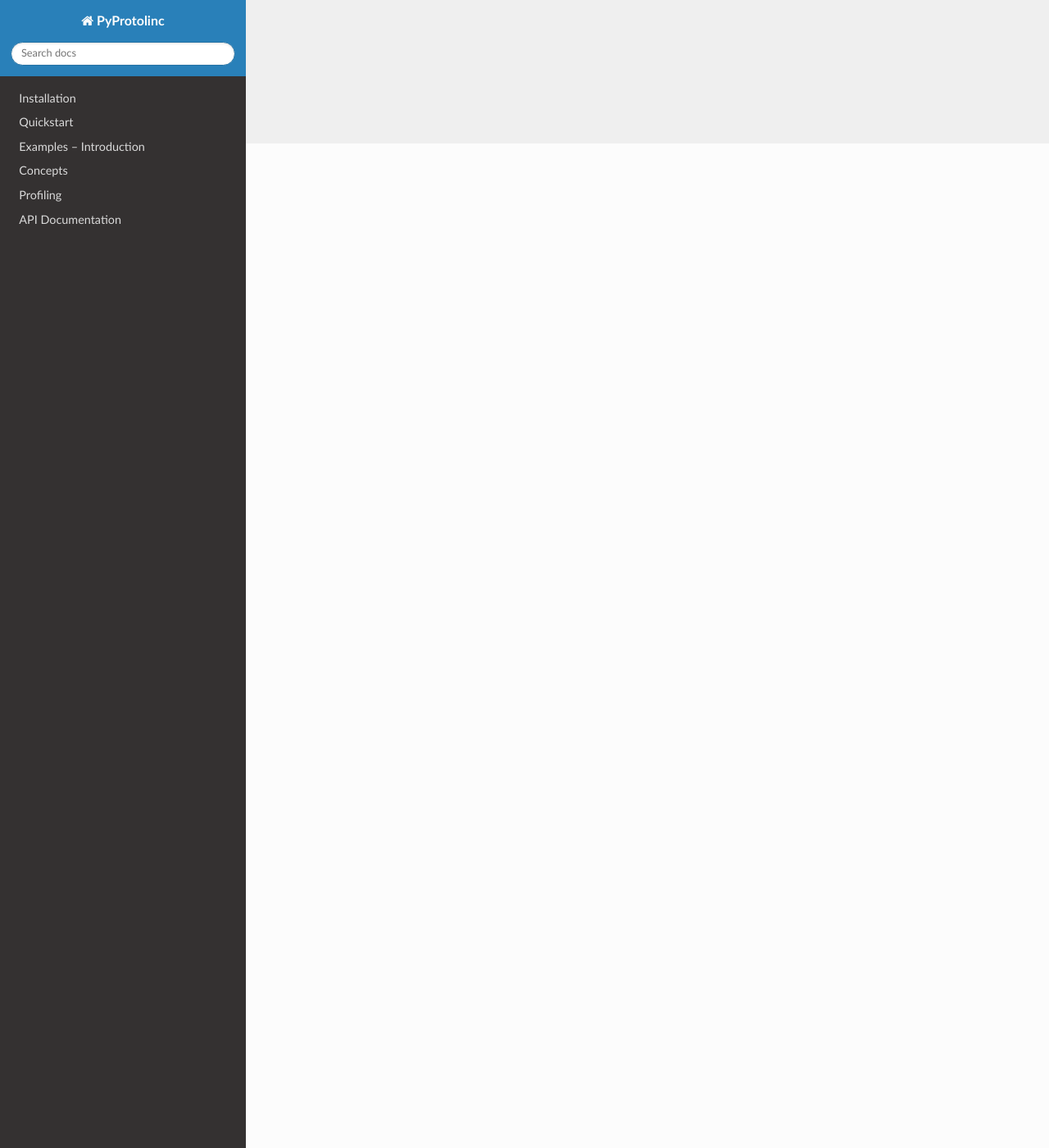
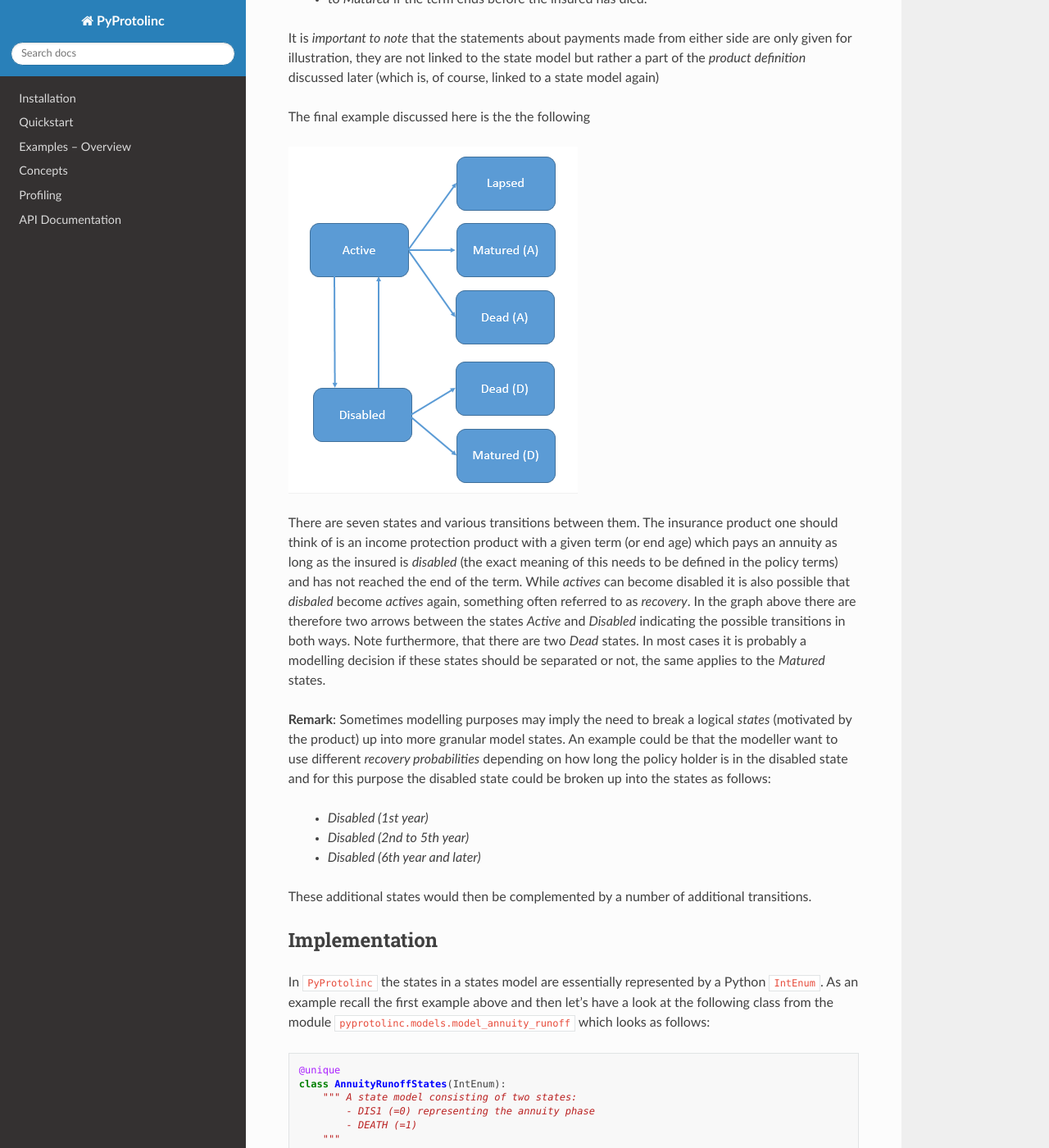
Before and after one commit to mseehafer/PyProtolinc, a Sphinx documentation site: the page built from docs/source/concepts/state_models.rst, in a window 1280 px wide and 1400 px high, scrolled down 1225 px. Shown: the whole window at 82% size. Built offline with Sphinx 7.4.7 and the Read the Docs theme 2.0.0, drawn with Linux system fonts in a browser that asks for light colours; pages that are not in the unit, such as notebooks, are missing from menus; some of the changed text lies outside the part shown.

Commit message:
state model docu

```diff
--- a/docs/source/concepts/assumptions.rst
+++ b/docs/source/concepts/assumptions.rst
@@ -14,3 +14,8 @@ Assumptions
    docs_assumption_providers
    docs_assumption_read
    assumptions_for_fractional_years
+
+
+Transition Provider Matrices
+^^^^^^^^^^^^^^^^^^^^^^^^^^^^^^^^^^^^^^^^^^^^^^^^
+(todo)
--- a/docs/source/concepts/state_models.rst
+++ b/docs/source/concepts/state_models.rst
@@ -3,4 +3,93 @@
 State Models
 -------------
 
-todo
+When invoking the projection engine of ``PyProtolinc`` the *state model* to be used is a key
+parameter which is fixed throughout a run. This implies that portfolios of insurance policies
+which would required distinct state models must be broken up accordingly and run separately from one another.
+
+Concept
+^^^^^^^^^^^^
+
+In principle a *state model* is given by a (finite) number of *ordered states*, which represent different status a policyholder
+can be in at a given point in time, as well as the possible transitions between them. We can imagine this as a graph
+as follows:
+
+.. image:: state_annuity.png
+
+There are two states and the (one-sided) arrow indicates that a transition from state *Annuitant* to state *Dead* is
+possible. This could represent a state model that can be used for a portfolio of annuities in the payment phase. In this
+scenario the insurer would make annual or monthly payments to the insured person as long as the person is alive.
+
+Let's have a look at another example which could be used for a *mortality term insurance*. In this case the policy
+has a certain duration (e.g. 10 years) and the insurer
+
+.. image:: state_term.png
+
+At the beginning of the lifetime of the policy the insured is in the state *Active* (and would pay annual or monthly
+insurance premiums). The arrows
+represent the following state changes:
+
+  * to *Dead* if the insured dies before the end of the term, in this case the insurer would pay the insured amount.
+  * to *Lapsed* if the policy holder surrenders. This means no death benefit will be paid and no premiums are due anymore but there
+    might be surrenders benefits.
+  * to *Matured* if the term ends before the insured has died.
+
+It is *important to note* that the statements about payments made from either side are only given for illustration, they
+are not linked to the state model but rather a part of the *product definition* discussed later (which is, of course,
+linked to a state model again)
+
+The final example discussed here is the the following
+
+.. image:: state_di_annuity.png
+
+There are seven states and various transitions between them. The insurance product one should think of
+is an income protection product with a given term (or end age) which pays an annuity as long as the insured is *disabled*
+(the exact meaning of this
+needs to be defined in the policy terms) and has not reached the end of the term. While *actives* can become disabled
+it is also possible that *disbaled* become *actives* again, something often referred to as *recovery*. In the graph
+above there are therefore two arrows
+between the states *Active* and *Disabled* indicating the possible transitions in both ways. Note furthermore, that
+there are two *Dead* states. In most cases it is probably a modelling decision if these states should be separated or not,
+the same applies to the *Matured* states.
+
+
+**Remark**: Sometimes modelling purposes may imply the need to break a logical *states* (motivated by the product)
+up into more granular model states. An example could be that the modeller want to use different *recovery probabilities*
+depending on how long the policy holder is in the disabled state and for this purpose the disabled state could be broken
+up into the states as follows:
+
+  * *Disabled (1st year)*
+  * *Disabled (2nd to 5th year)*
+  * *Disabled (6th year and later)*
+
+These additional states would then be complemented by a number of additional transitions.
+
+
+Implementation
+^^^^^^^^^^^^^^^^^^^^^^^^
+
+In ``PyProtolinc`` the states in a states model are essentially represented by a Python ``IntEnum``.
+As an example recall the first example above and then let's have a look at the following class from the module ``pyprotolinc.models.model_annuity_runoff``
+which looks as follows::
+
+    @unique
+    class AnnuityRunoffStates(IntEnum):
+        """ A state model consisting of two states:
+            - DIS1 (=0) representing the annuity phase
+            - DEATH (=1)
+        """
+        DIS1 = 0    # the "annuitant state"
+        DEATH = 1   # the death state
+
+        @classmethod
+        def to_std_outputs(cls):
+            return {
+                ProbabilityVolumeResults.VOL_DIS1: cls.DIS1,
+                ProbabilityVolumeResults.VOL_DEATH: cls.DEATH,
+                ProbabilityVolumeResults.MV_DIS1_DEATH: (cls.DIS1, cls.DEATH),
+            }
+
+Note that there are two member ``DIS1`` and ``DEATH`` representing the two states (albeit with different names). Besides that there is a classmethod
+which provides a mapping of the standard output model to this model (but this discussion will need to take place elsewhere).
+While the ``IntEnum`` above declares the states the transitions between them will be modelled by a corresponding
+*matrix of transition providers*, a topic which will be discussed further in the Section about assumptions.
--- a/docs/source/examples/intro.rst
+++ b/docs/source/examples/intro.rst
@@ -1,6 +1,6 @@
 
 
-Examples -- Introduction
+Examples -- Overview
 ==========================
 
 
--- a/setup.py
+++ b/setup.py
@@ -34,12 +34,12 @@ setup(
     version='0.1.6',
     description='Projection Tool for Life Insurance Cash Flows',
     author='Martin Seehafer',
-    keywords='actuarial, projection, life, insurance',
+    keywords='actuarial, projection, cash flows, life, insurance',
     license='MIT',
     url='https://github.com/mseehafer/PyProtolinc',
     zip_safe=False,
     include_package_data=True,
-    package_data={"pyprotolinc.actuarial": ["src/pyprotolinc/actuarial/valuation.pyx", "src/pyprotolinc/actuarial/providers.pyx"]},
+    package_data={"pyprotolinc.actuarial": ["src/pyprotolinc/actuarial/valuation.pyx", "src/pyprotolinc/actuarial/providers.pxd"]},
     packages=find_packages(where='src'),
     package_dir={'': 'src'},
     python_requires=">=3.6",
```
Also changed, not shown: docs/source/concepts/state_annuity.png (added), docs/source/concepts/state_di_annuity.png (added), docs/source/concepts/state_term.png (added), 2 other files.
